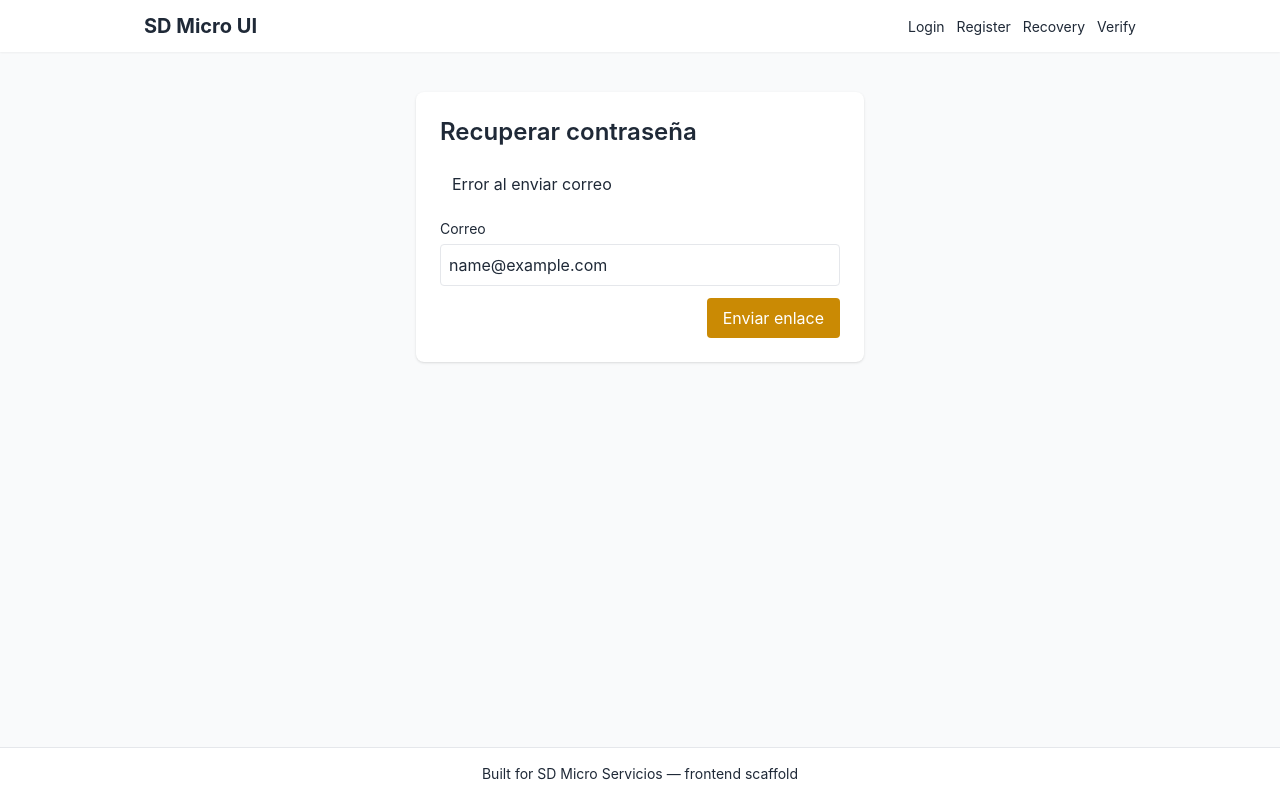
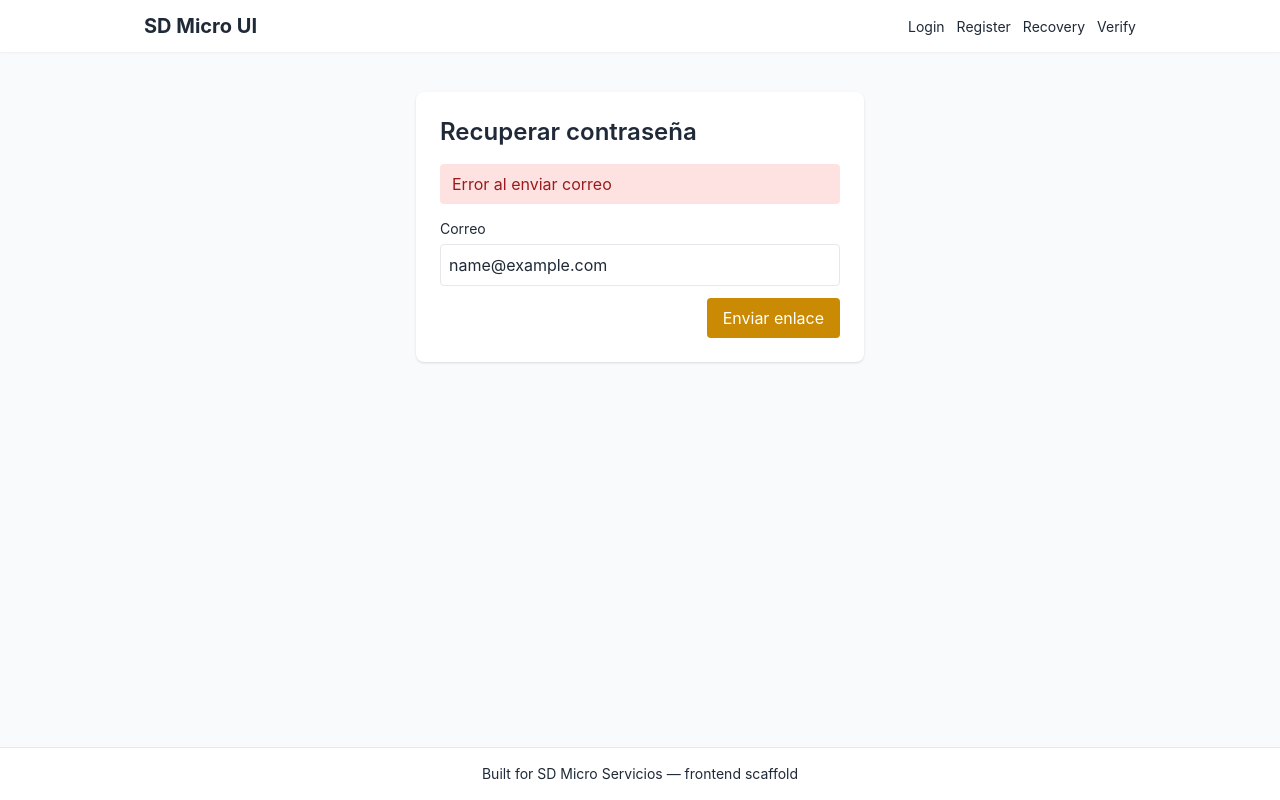
Before and after one commit to TheShac/SD-Micro-Servicios, a React (Vite) app in the folder Frontend/: page /recovery in a window 1280 px wide. Both pictures are taken after typing "name@example.com" into the empty fields and a click on the button "Enviar enlace". Built offline with nearby package versions, Linux system fonts and the light colour scheme; no server answers.

Commit message:
update recovery

```diff
--- a/Frontend/src/pages/Recovery.jsx
+++ b/Frontend/src/pages/Recovery.jsx
@@ -1,41 +1,68 @@
-import { useState } from 'react'
-import { post } from '../utils/api'
-import { RECOVERY_URL } from '../config'
+import { useState, useEffect } from 'react'
+import { post, API_URL } from '../utils/api'
 import { motion } from 'framer-motion'
+import { useNavigate, useSearchParams } from 'react-router-dom'
 
 export default function Recovery(){
+    const [searchParams] = useSearchParams();
+    const navigate = useNavigate();
+
+    const urlToken = searchParams.get('token');
+
     const [email, setEmail] = useState('')
-  const [token, setToken] = useState('')
+    const [token, setToken] = useState(urlToken || '')
     const [newPassword, setNewPassword] = useState('')
-  const [step, setStep] = useState(1)
+    const [step, setStep] = useState(urlToken ? 2 : 1)
     const [msg, setMsg] = useState('')
+    const [isError, setIsError] = useState(false)
+
+    useEffect(() => {
+        if (urlToken) {
+            setMsg('Token de restablecimiento detectado. Introduce tu nueva contraseña.');
+            setIsError(false);
+        }
+    }, [urlToken]);
 
     async function sendForgot(e){
-    e.preventDefault(); setMsg('')
+        e.preventDefault();
+        setMsg('');
+        setIsError(false);
+
         try{
-      const data = await post(`${RECOVERY_URL}/api/forgot-password`, { email })
+            const data = await post(`${API_URL}/forgot-password`, { email })
+
             setMsg(data.message || 'Si existe, se envió correo con instrucciones')
             setStep(2)
         }catch(err){
+            setIsError(true);
             setMsg(err.data?.message || 'Error al enviar correo')
         }
     }
 
     async function doReset(e){
-    e.preventDefault(); setMsg('')
+        e.preventDefault();
+        setMsg('');
+        setIsError(false);
+
         try{
-      const data = await post(`${RECOVERY_URL}/api/reset-password`, { token, password: newPassword })
-      setMsg(data.message || 'Contraseña actualizada')
-      setStep(1)
+            const data = await post(`${API_URL}/reset-password`, { token, newPassword })
+
+            setMsg(data.message || 'Contraseña actualizada. Puedes iniciar sesión.')
+            navigate('/login');
         }catch(err){
+            setIsError(true);
             setMsg(err.data?.message || 'Error al restablecer contraseña')
         }
     }
 
+    const msgClass = isError ? 'bg-red-100 text-red-800' : 'bg-green-100 text-green-800';
+
     return (
         <motion.div initial={{opacity:0,y:8}} animate={{opacity:1,y:0}} className='max-w-md mx-auto bg-white p-6 rounded-lg shadow'>
             <h2 className='text-2xl font-semibold mb-4'>Recuperar contraseña</h2>
-      {msg && <div className='px-3 py-2 rounded mb-3'>{msg}</div>}
+
+            {msg && <div className={`px-3 py-2 rounded mb-3 ${msgClass}`}>{msg}</div>}
+
             {step===1 ? (
                 <form onSubmit={sendForgot} className='space-y-3 mt-3'>
                     <div>
@@ -50,7 +77,7 @@ export default function Recovery(){
                 <form onSubmit={doReset} className='space-y-3 mt-3'>
                     <div>
                         <label className='text-sm'>Token</label>
-            <input required value={token} onChange={e=>setToken(e.target.value)} className='w-full mt-1 p-2 border rounded' />
+                        <input required value={token} disabled={!!urlToken} className='w-full mt-1 p-2 border rounded bg-gray-100' />
                     </div>
                     <div>
                         <label className='text-sm'>Nueva contraseña</label>
```
Lines whose indentation alone changed are shown as unchanged.
